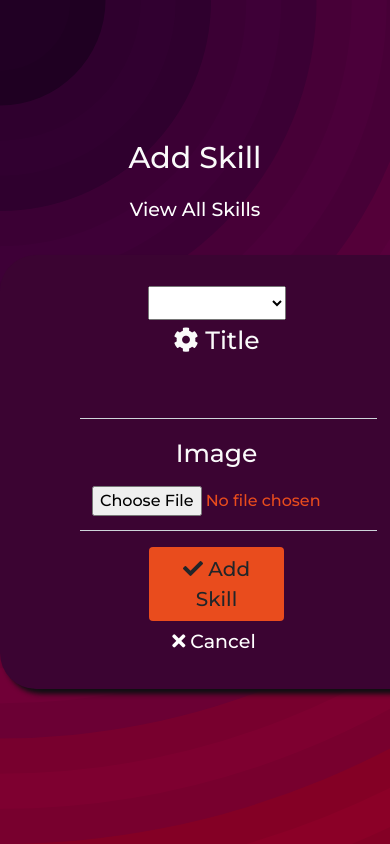
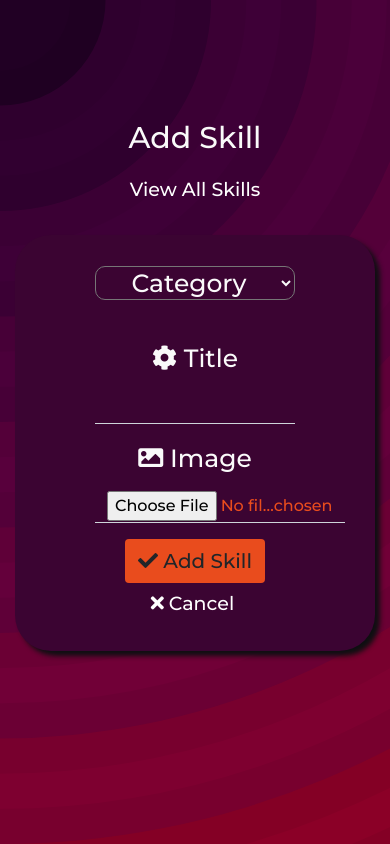
Before and after one commit to TanYa-Go/TanjaG.Portfolio, a Flask app: page /add_skill in a window 390 px wide; the page is wider, and only the part inside the window is pictured. Run offline with Flask 2, Linux system fonts and the light colour scheme; data that the repository does not hold is empty; some libraries are stand-ins or nearby versions; some web fonts are replaced.

Commit message:
Adjust responsiveness on Add/Edit skill pages.

```diff
--- a/static/css/dashboard.css
+++ b/static/css/dashboard.css
@@ -1,6 +1,3 @@
-* {
-    box-sizing: inherit;
-}
 
 .main-form-dash {
     margin-top: 130px;
@@ -8,6 +5,7 @@
     background-color: #3b0432;
     color: rgb(233, 76, 29);
     text-transform: uppercase;
+    box-sizing: content-box;
 
 }
 
--- a/static/css/register.css
+++ b/static/css/register.css
@@ -1,5 +1,5 @@
 .title-register {
-  margin-top: 140px;
+  margin-top: 100px;
   color: #fafafa;
   margin-bottom: 20px;
 }
@@ -60,6 +60,26 @@
   color: rgb(233, 76, 29);
 }
 
+@media (min-width: 320px) and (max-width: 576px) {
+
+  .main-form {
+    width: 60%;
+    font-size: 20px;
+  }
+
+  .btn-register {
+    width: 200px;
+  }
+
+  .title-register {
+    font-size: 20px;
+    margin-top: 120px;
+  }
+
+
+}
+
+
 /* --- Media Queries -----*/
 @media only screen and (max-width: 1000px) {
   .main-form {
@@ -68,10 +88,13 @@
   }
 
   .btn-register {
-    width: 40%;
+    width: auto;
   }
 
   .title-register {
     font-size: 30px;
   }
+  input[type="file"] {
+    width: 250px;
+  }
 }
--- a/static/css/style.css
+++ b/static/css/style.css
@@ -581,19 +581,23 @@ footer {
   background: linear-gradient(225deg, #28282f, #212128);
 }
 
-.select-menu {
+select {
   width: 100%;
-  background: linear-gradient(225deg, #28282f, #212128);
-  height: 200px;
+  background-color: #3b0432;
+  color: #fafafa;
+  text-align-last: center;
+  margin-bottom: 40px;
+  border-radius: 10px;
 }
 
-.select-item {
+
+
+.select-menu select{
   color: rgb(233, 76, 29);
   font-size: 25px;
-  border-radius: 5px;
 }
 
-.dropdown-item:hover {
+option:hover {
   background-color: slategray;
 }
 
--- a/templates/components/forms/skill-form.html
+++ b/templates/components/forms/skill-form.html
@@ -1,3 +1,5 @@
+   <div class="container">
+    <div class="row">
         <form class="main-form col-12 col-lg-8 text-center" method="POST" enctype="multipart/form-data" action="
             {% if edit %}
                 {{ url_for('edit_skill', skill_id=skill._id)}}
@@ -6,10 +8,9 @@
             {% endif %}
         ">
 
-    <div class="dropdown">
 
-        <select name="category_title">
-            <option class="select-menu" disabled><i class="fas fa-folder"></i> Category</option>
+                <select name="category_title" class="select-menu">
+                    <option  class="text-center" >Category</option>
                     {% for category in categories %}
                         {% if edit %}
                             {% set selected = '' %}
@@ -17,10 +18,10 @@
                                 {% set selected = 'selected' %}
                             {% endif %}
                         {% endif %}
-                <option class="" value="{{category.category_title}}" {{selected}}>{{category.category_title}}</option>
+                        <option class="text-center" value="{{category.category_title}}" {{selected}}>{{category.category_title}}</option>
                     {% endfor %}
                 </select>
-    </div>
+
 
             <!-- category name -->
             <div class="form-group">
@@ -32,17 +33,16 @@
                         value="{{skill.skill_title}}"
                     {% endif %}
                 >
-
             </div>
             <!-- image -->
-    <div class="form-group">
-        <i class=""></i>
+            <div class="form-group text-center">
+                <i class="fas fa-image"></i>
                 <label for="image">Image</label>
                 {% if edit %}
                     <br>
                     <img id="skill_img" src="/{{skill.image_path}}" width="50" height="50">
                 {% endif %}
-        <input type="file" name="image" id="image" class="form-control"
+                <input type="file" name="image" id="image" class="form-control upload"
                 {% if not edit %}
                     required
                 {% endif %}
@@ -50,7 +50,7 @@
             </div>
 
             <!-- submit button -->
-    <button type="submit" class="btn  btn-register"><i class="fas fa-check"></i>
+            <button type="submit" class="btn btn-register"><i class="fas fa-check"></i>
                 {% if edit %}
                 Save
                 {% else %}
@@ -64,3 +64,5 @@
                 Cancel <i class="fas fa-cancel"></i></a>
             </div>
         </form>
+    </div>
+</div>
```
Also changed, not shown: templates/components/footer.html (+8 -11 lines). Lines whose indentation alone changed are shown as unchanged.
